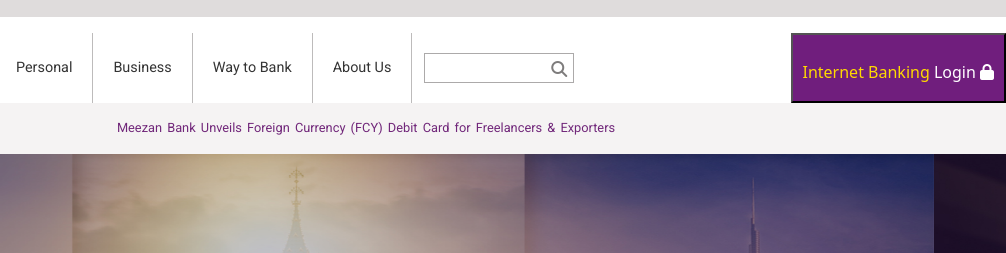
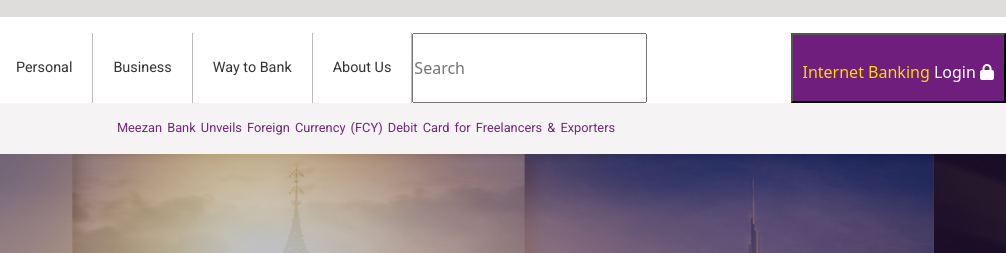
Before and after one commit to BarhamdaghShahnawaz/Meezan-Bank, a plain HTML site: page Index.html in a window 1280 px wide. Shown: the top 253 px of the page, 274-1280 px from the left. Drawn offline with nearby package versions, Linux system fonts and the light colour scheme.

Commit message:
work strted

```diff
--- a/Index.html
+++ b/Index.html
@@ -34,7 +34,7 @@
                 <a href="./Business.html" class="items">Business</a>
                 <a href="./Way to Bank.html" class="items">Way to Bank</a>
                 <a href="./About Us.html" class="items border-none">About Us</a>
-                <div class="search"><i class="fa-solid fa-magnifying-glass icon"></i></div>
+                <input type="search" name="" id="" placeholder="Search" class="Search">
 
             </div>
 
```
